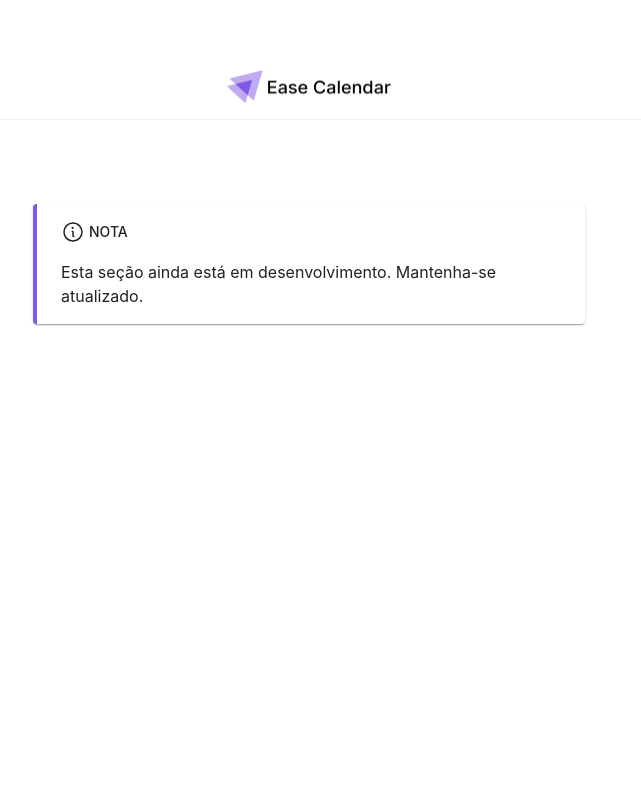
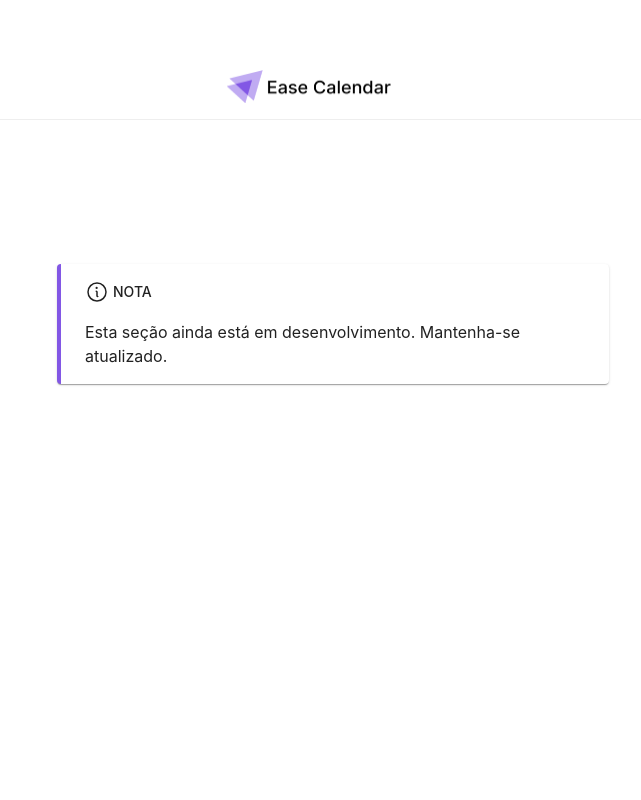
Before and after one commit to Smart-Calendar-Ufabc/front-end, a Next.js app: page / in a window 1280 px wide. Shown: the top 800 px of the page, without its empty margins (331-972 px from the left). Built offline with nearby package versions, Linux system fonts and the light colour scheme.

Commit message:
refactor onboarding layout

```diff
--- a/src/components/layout/OnboardingLayout.tsx
+++ b/src/components/layout/OnboardingLayout.tsx
@@ -4,6 +4,7 @@ import CssBaseline from '@mui/material/CssBaseline'
 import Providers from '@/providers/Providers'
 import LogoType from '../LogoType'
 import Footer from '../template/Footer'
+import Container from '@mui/material/Container'
 
 const Header = () => {
   return (
@@ -13,7 +14,7 @@ const Header = () => {
         alignItems: 'center',
         justifyContent: 'flex-end',
         height: 120,
-				p: 2
+        p: 2,
       }}
     >
       <LogoType />
@@ -21,13 +22,51 @@ const Header = () => {
   )
 }
 
-const OnboardingLayout = ({children}: {children: React.ReactNode}) => {
+const FullSection = ({ children }: { children: React.ReactNode }) => {
+  return (
+    <Box
+      component="section"
+      sx={{
+        minHeight: 'calc(100vh - 120px)',
+        maxWidth: '600px',
+        margin: '0 auto',
+        display: 'flex',
+        flexDirection: 'column',
+        justifyContent: 'center',
+        alignItems: 'center',
+        p: 0,
+        m: 0,
+      }}
+    >
+      <Container
+        sx={{
+          py: 7.5,
+          px: 3,
+          height: '100%',
+        }}
+      >
+        {children}
+      </Container>
+    </Box>
+  )
+}
+
+const OnboardingLayout = ({ children }: { children: React.ReactNode }) => {
   return (
     <Providers>
       <CssBaseline />
       <Header />
-			<Box component="main" sx={{marginTop: '120px'}}>
-				{children}
+      <Box
+        component="main"
+        sx={{
+          marginTop: '120px',
+          display: 'flex',
+          flexDirection: 'column',
+          alignItems: 'center',
+          justifyContent: 'center',
+        }}
+      >
+        <FullSection>{children}</FullSection>
       </Box>
       <Footer />
     </Providers>
```
Lines whose indentation alone changed are shown as unchanged.
